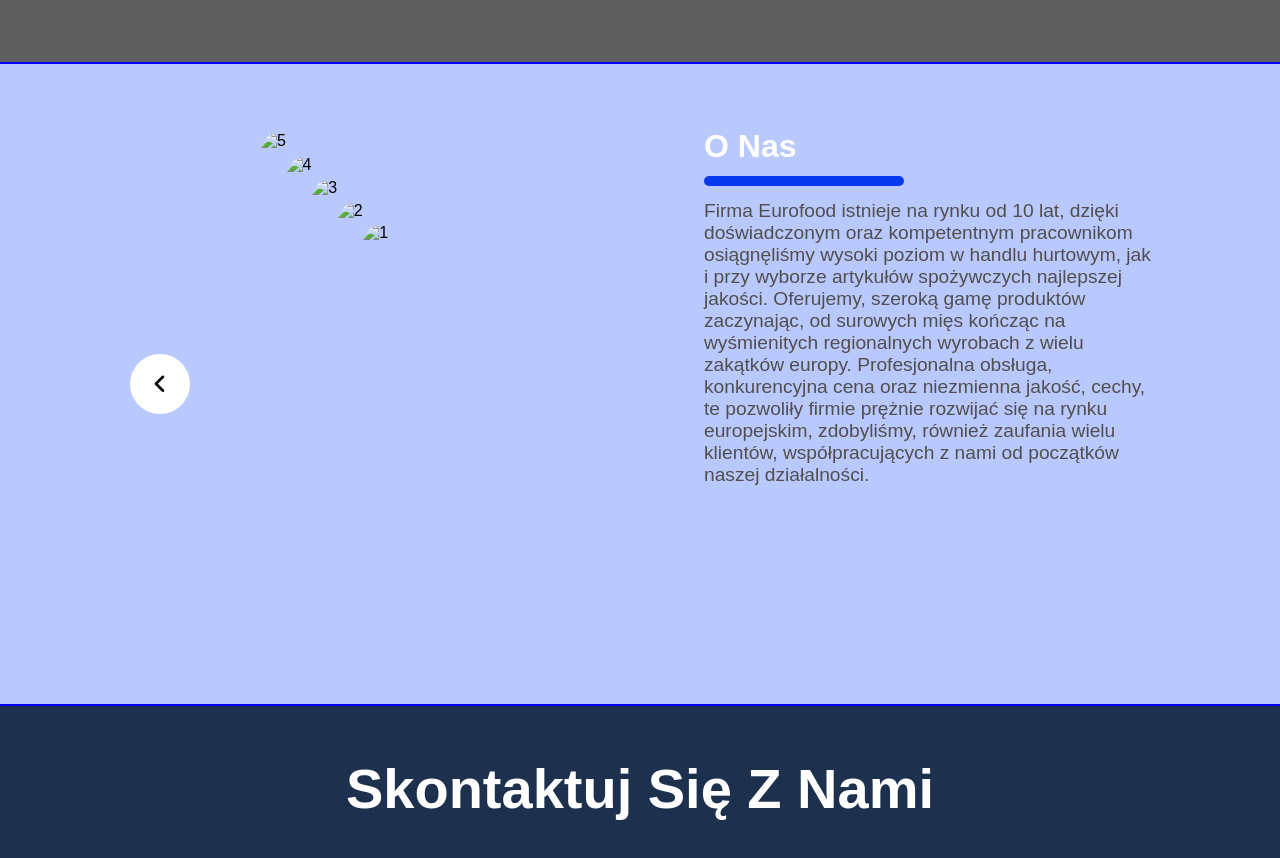
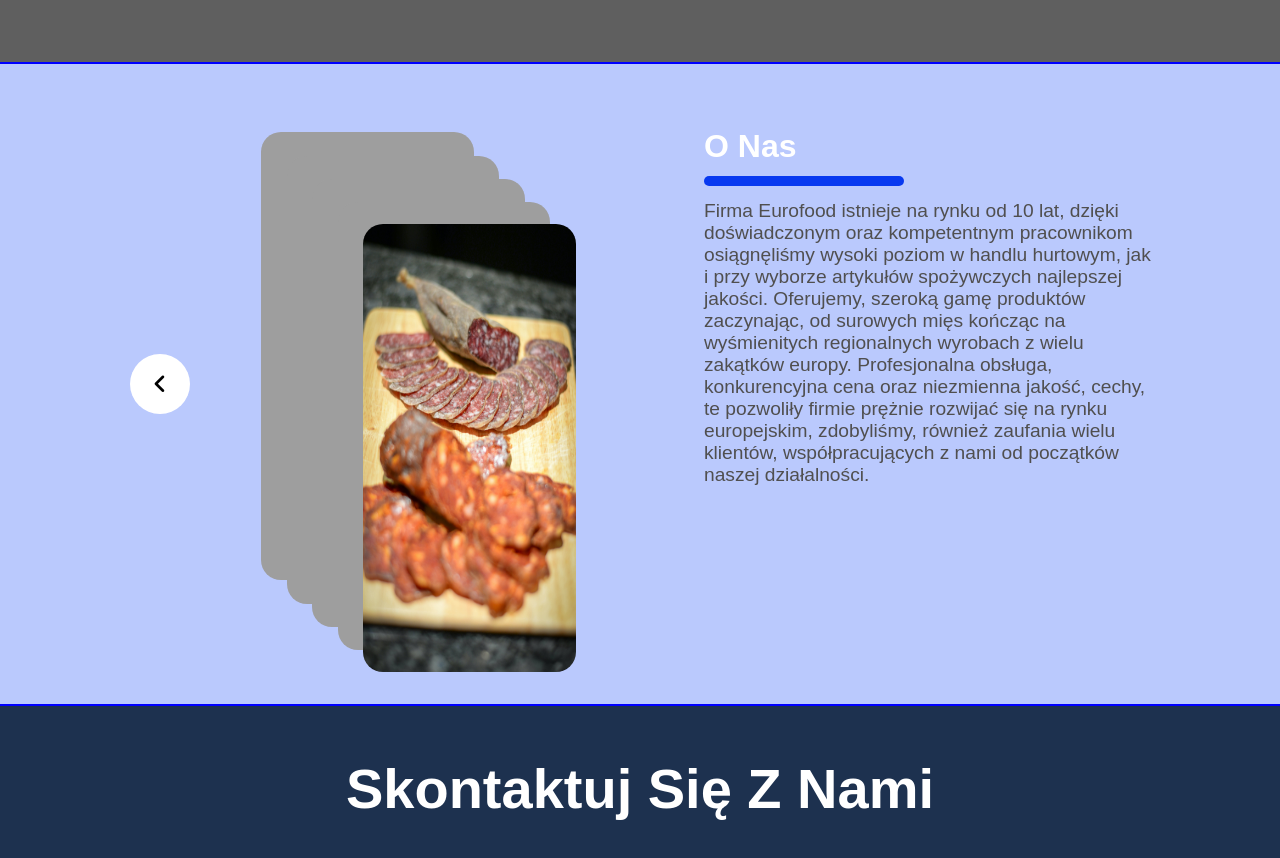
Before and after one commit to KWESTY1999/EUROFOOD, a plain HTML site: page index.html in a window 1280 px wide. Shown: the part 580-1438 px from the top of the page. Drawn offline with Linux system fonts and the light colour scheme; the site is published under a folder, as on GitHub Pages, so addresses that start at the root find nothing.

Commit message:
Update index.html
./

```diff
--- a/index.html
+++ b/index.html
@@ -61,27 +61,27 @@
           </div>
           <img
             class="img img-first"
-            src="/img/pexels-milan-4639364.jpg"
+            src="./img/pexels-milan-4639364.jpg"
             alt="1"
           />
           <img
             class="img img-second"
-            src="/img/pexels-béla-bleier-5892851.jpg"
+            src="./img/pexels-béla-bleier-5892851.jpg"
             alt="2"
           />
           <img
             class="img img-third"
-            src="/img/pexels-alleksana-6107727.jpg"
+            src="./img/pexels-alleksana-6107727.jpg"
             alt="3"
           />
           <img
             class="img img-fourth"
-            src="/img/pexels-rodnae-productions-6004712.jpg"
+            src="./img/pexels-rodnae-productions-6004712.jpg"
             alt="4"
           />
           <img
             class="img img-fifth"
-            src="/img/pexels-anna-tis-6615136.jpg"
+            src="./img/pexels-anna-tis-6615136.jpg"
             alt="5"
           />
         </div>
```
